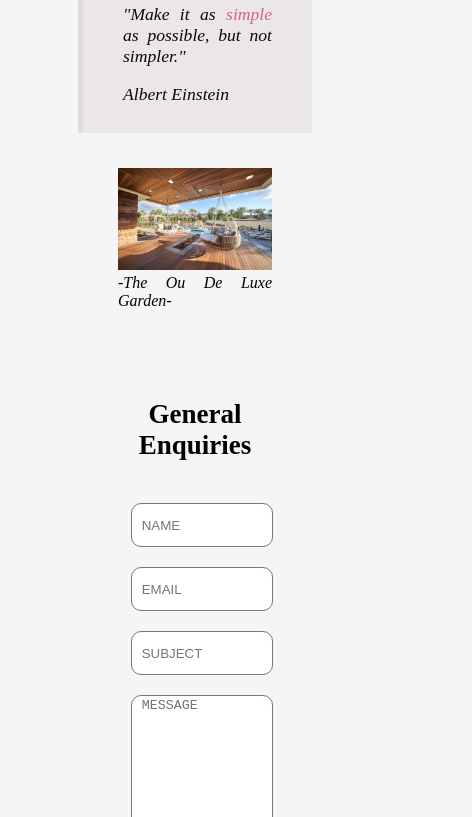
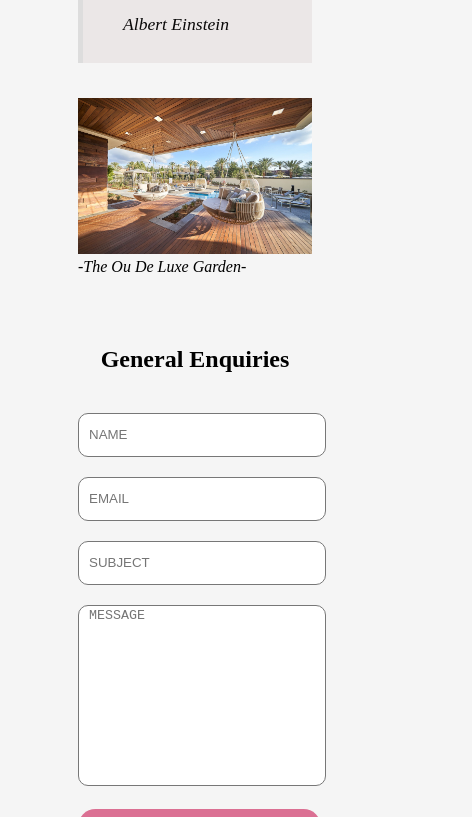
Before and after one commit to daniellaomokore/SpaHotelWebsite, a plain HTML site: page Templates/index.html in a window 390 px wide. Shown: the part 1183-2000 px from the top of the page, 472 px wide, since content can reach past the window. Drawn offline with Linux system fonts and the light colour scheme.

Commit message:
media queries added

```diff
--- a/Static/css/main.css
+++ b/Static/css/main.css
@@ -127,15 +127,27 @@ form {
 }
 
 @media only screen and (max-width: 767px) {
-  /* styles for phones go here */
+  /* Mobile devices (up to 767px) */
+
+  h1, h2 {
+    font-size:x-large;
+  }
+
+  form{
+    width: 100%;
+  }
+
+  nav ul li a {
+    font-size:medium;
+  }
 
 }
 
-@media (min-width: 768px) and (max-width: 1023px) {
-  /* styles for tablets go here */
+@media only screen and (min-width: 768px) and (max-width: 1023px) {
+  /* Tablets (768px to 1023px) */
 
 }
 
-@media (min-width: 1024px) {
-  /* styles for desktops go here */
+@media only screen and (min-width: 1024px) {
+  /* Desktops (1024px and up) */
 }
--- a/Templates/index.html
+++ b/Templates/index.html
@@ -33,6 +33,7 @@
     </header>
 
     <main>
+        <div class="maintext">
         <p>Pellentesque sed dui ut augue blandit sodales.Loremdolor. Cras elementum . image.pngProin
             pordiam nisent blandit odio eu enim. Pellentesque sed dui ut augue blandit sodales Loremdolor. Cras
             elementum . image.pngProin pordiam nisent blandit odio eu enim. Pellentesque sed dui ut augue blandit
@@ -46,17 +47,15 @@
             elementum . image.pngProin pordiam nisent blandit odio eu enim. Pellentesque sed dui ut augue blandit
             sodales Loremdolor. Cras elementum . image.pngProin pordiam nisent blandit odio eu enim. Pellentesque sed
             dui ut augue blandit sodales.</p>
-
+        </div>
         <blockquote>
             <p><i>"Make it as <span>simple</span> as possible, but not simpler."</i></p>
             <p>Albert Einstein</p>
         </blockquote>
 
 
-        <figure>
             <img src="../Static\Images\12.jpg" width="100%">
             <figcaption><em>-The Ou De Luxe Garden-</em></figcaption>
-        </figure>
 
 
 
```
